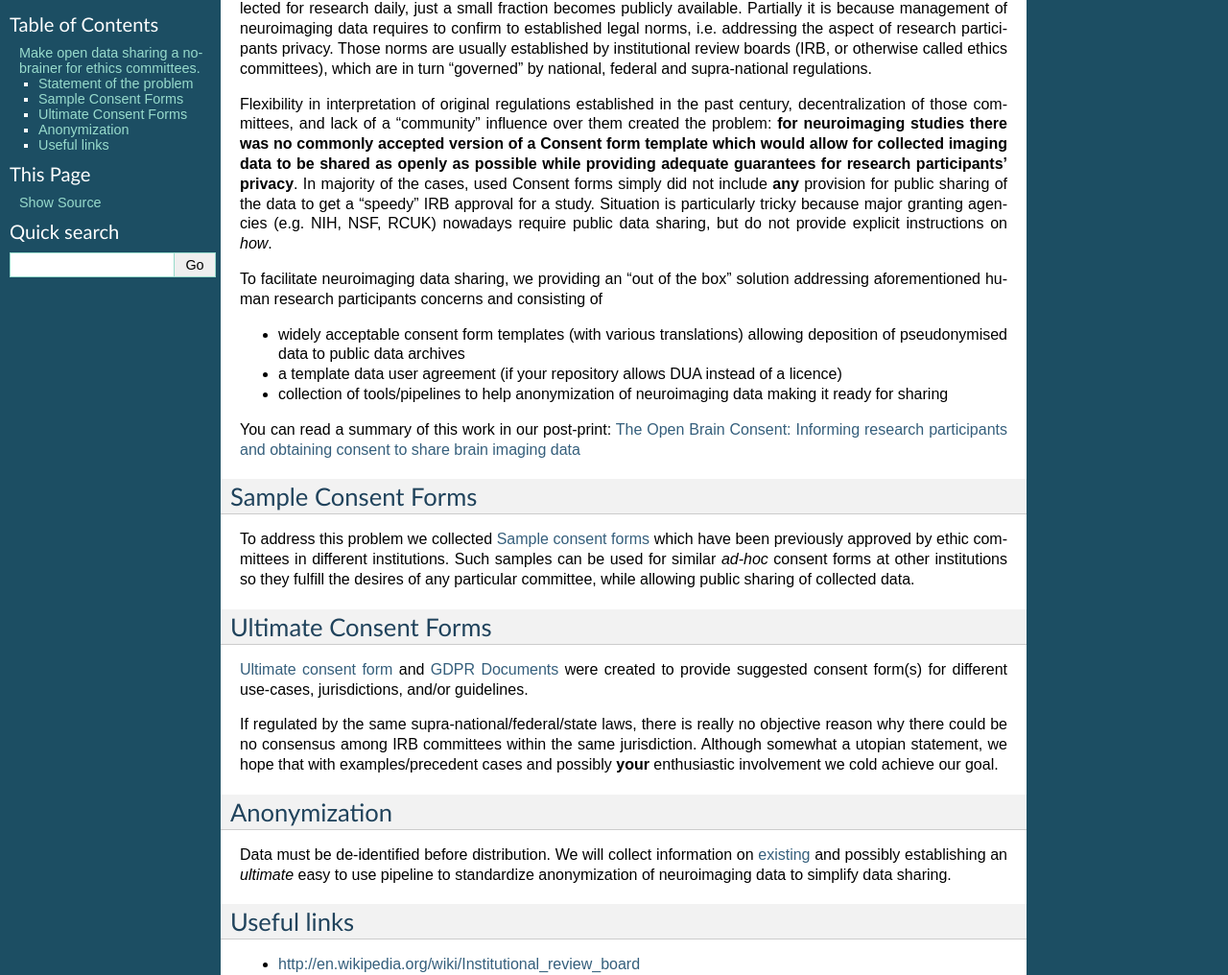
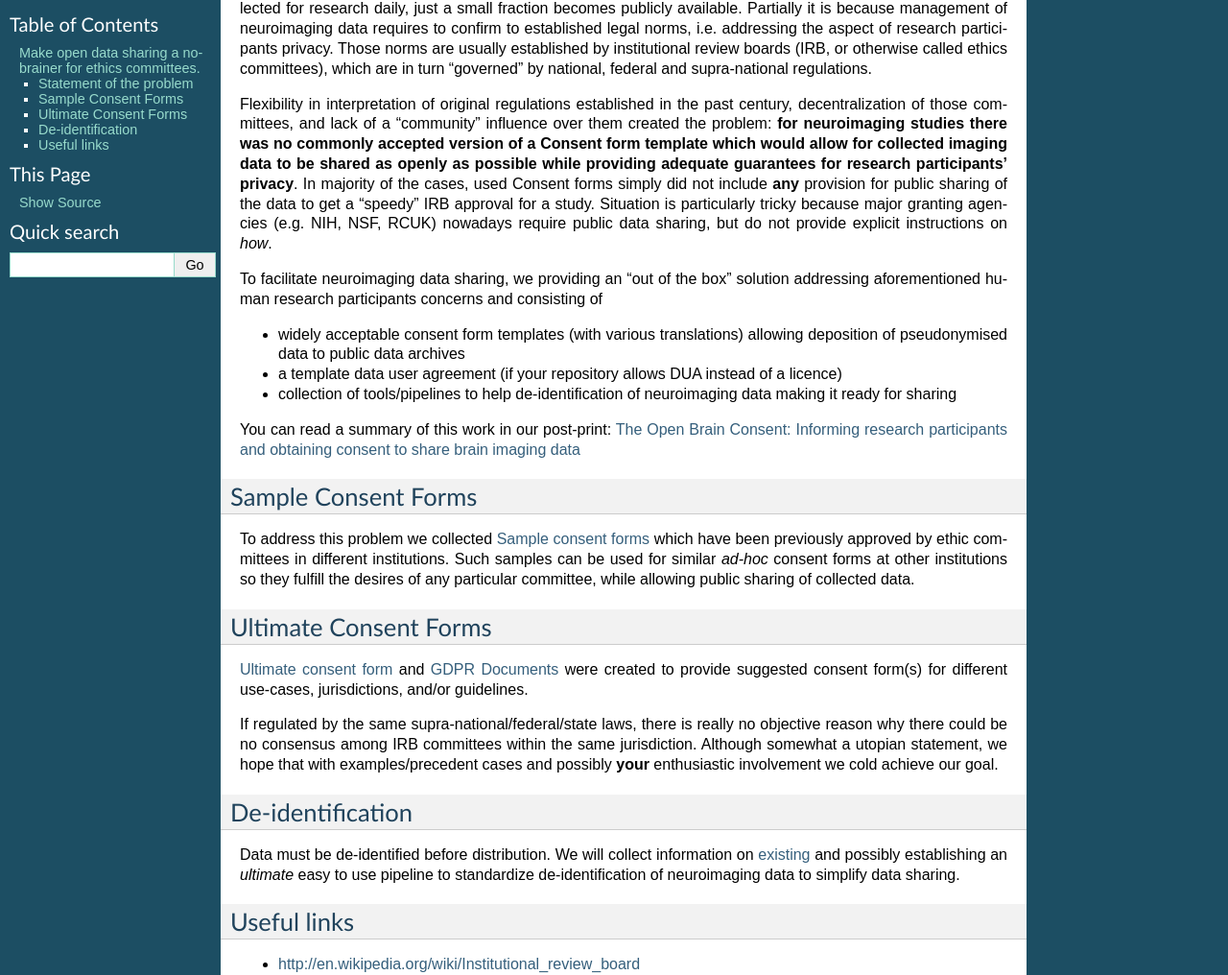
Before and after one commit to con/open-brain-consent, a Sphinx documentation site: the page built from docs/source/README.rst, in a window 1280 px wide. Shown: the part 272-1288 px from the top of the page at 96% size. Built offline with Sphinx 7.4.7, drawn with Linux system fonts in a browser that asks for light colours.

Commit message:
anonymization → de-identification

```diff
--- a/docs/source/README.rst
+++ b/docs/source/README.rst
@@ -39,7 +39,7 @@ concerns and consisting of
 
 - a template data user agreement (if your repository allows DUA instead of a licence)
 
-- collection of tools/pipelines to help anonymization of neuroimaging
+- collection of tools/pipelines to help de-identification of neuroimaging
   data making it ready for sharing
 
 You can read a summary of this work in our post-print: `The Open Brain Consent: Informing research participants and obtaining consent to share brain imaging data <https://psyarxiv.com/f6mnp/>`_
@@ -67,13 +67,13 @@ within the same jurisdiction. Although somewhat a utopian statement,
 we hope that with examples/precedent cases and possibly **your**
 enthusiastic involvement we cold achieve our goal.
 
-Anonymization
-=============
+De-identification
+=================
 
 Data must be de-identified before distribution.  We will collect
 information on :ref:`existing <chap_anonymization_tools>` and
 possibly establishing an *ultimate* easy to use pipeline to
-standardize anonymization of neuroimaging data to simplify data
+standardize de-identification of neuroimaging data to simplify data
 sharing.
 
 
--- a/docs/source/anon_tools.rst
+++ b/docs/source/anon_tools.rst
@@ -33,7 +33,7 @@ One of the approaches is perform complete skull stripping, e.g. using
   of `AFNI <http://afni.nimh.nih.gov/>`_
 -  `FreeSurfer <https://surfer.nmr.mgh.harvard.edu/>`_
 
-Some dedicated anonymization tools work on this principle, e.g. `DeID`_
+Some dedicated de-identification tools work on this principle, e.g. `DeID`_
 
 Faces/dental stripping
 ~~~~~~~~~~~~~~~~~~~~~~
--- a/docs/source/gdpr/credit.rst
+++ b/docs/source/gdpr/credit.rst
@@ -34,8 +34,8 @@ Workshop Participants
 Issues addressed during the workshop
 =====================================
 
-Anonymization
--------------
+De-identification
+-----------------
 
 Following the OBC, data must be de-identified before distribution. However, it has become clear that one can single out subjects from biomedical data and/or MRI scans (including fMRI profiles from connectivity). This means that changes to the data (removing ID and defacing) is only a pseudo-anonymization procedure and according to GDPR, that procedure leaves the data as 'personal' (as opposed to 'anonymized').
 
--- a/docs/source/gdpr/data_user_agreement.rst
+++ b/docs/source/gdpr/data_user_agreement.rst
@@ -8,7 +8,7 @@ A DUA does not provide a legal basis to share personal data (the consent does).
 .. _Data User Agreement (DUA):
 
 This template is based on the `Donder’s Institute DUA Version RU-DI-HD-1.0 <https://data.donders.ru.nl/doc/dua/RU-DI-HD-1.0.html?2>`_.
-Given that brain imaging data can be used to identify individuals, it is safe to consider them as 'personal data' under the `GDPR <https://gdpr-info.eu/>`_, even after using a pseudo-anonymization procedure like defacing (see our information on :ref:`(peudo)anonymization tools <chap_anonymization_tools>`.
+Given that brain imaging data can be used to identify individuals, it is safe to consider them as 'personal data' under the `GDPR <https://gdpr-info.eu/>`_, even after using a pseudo-anonymization procedure like defacing (see our information on :ref:`de-identification tools <chap_anonymization_tools>`.
 
 To allow sharing of such personal data, it is recommended to use a Data User Agreement (DUA) over a license. The term "license" is more general than DUA, but both are "contracts" between a licensor and licensee.
 
```
Also changed, not shown: README.md (+2 -2 lines).
